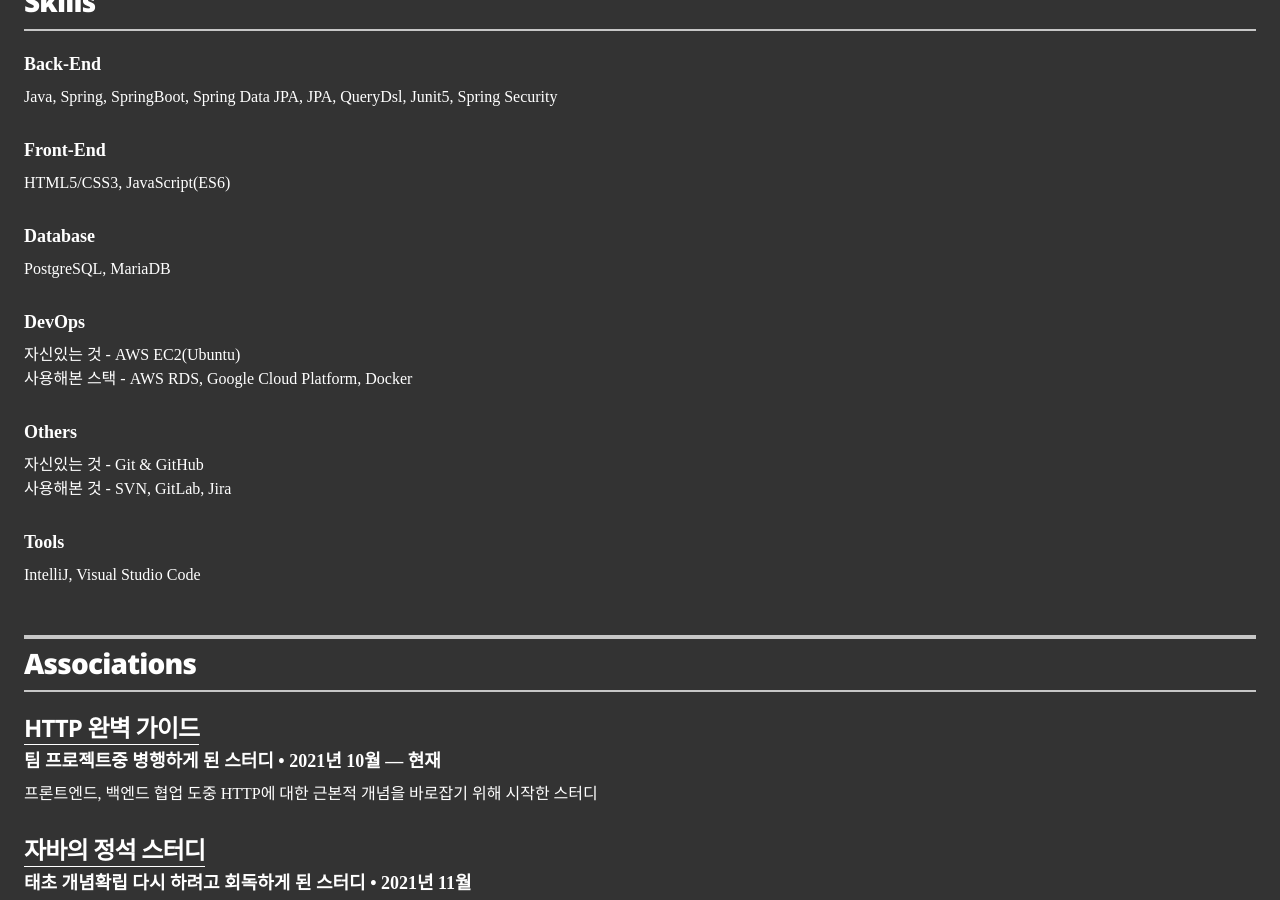
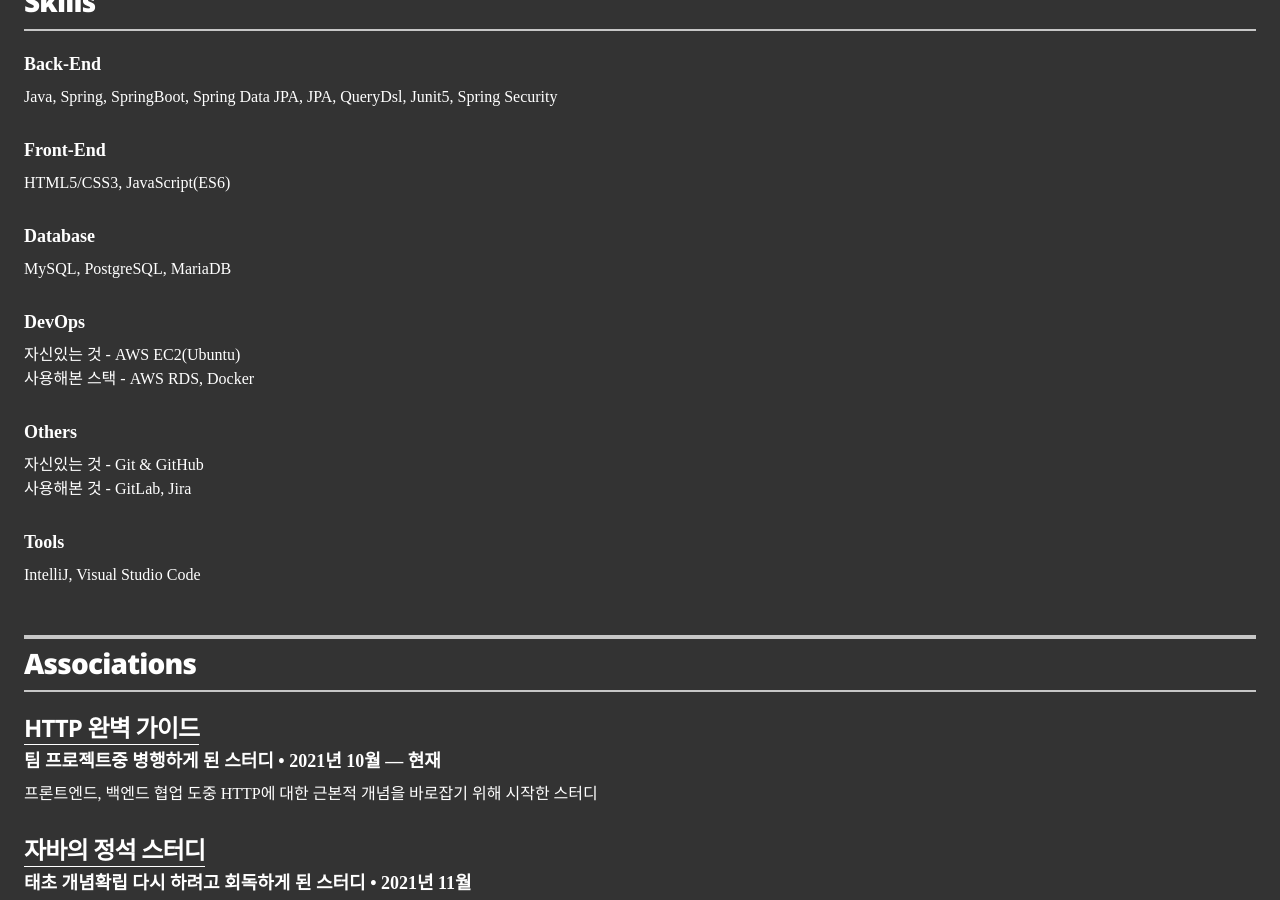
Before and after one commit to lsj8367/resume, a Jekyll site: the page built from index.html, in a window 1280 px wide and 900 px high, scrolled down 2238 px. Built offline with Jekyll 4.4.1, drawn with Linux system fonts in a browser that asks for light colours.

Commit message:
:memo: 기술스택 수정

```diff
--- a/_data/skills.yml
+++ b/_data/skills.yml
@@ -6,17 +6,17 @@
   description: HTML5/CSS3, JavaScript(ES6)
 
 - skill: Database
-  description: PostgreSQL, MariaDB
+  description: MySQL, PostgreSQL, MariaDB
 
 - skill: DevOps
   description:
     - 자신있는 것 - AWS EC2(Ubuntu)<br>
-    - 사용해본 스택 - AWS RDS, Google Cloud Platform, Docker
+    - 사용해본 스택 - AWS RDS, Docker
 
 - skill: Others
   description:
     - 자신있는 것 - Git & GitHub<br>
-    - 사용해본 것 - SVN, GitLab, Jira
+    - 사용해본 것 - GitLab, Jira
 
 - skill: Tools
   description: IntelliJ, Visual Studio Code
```
